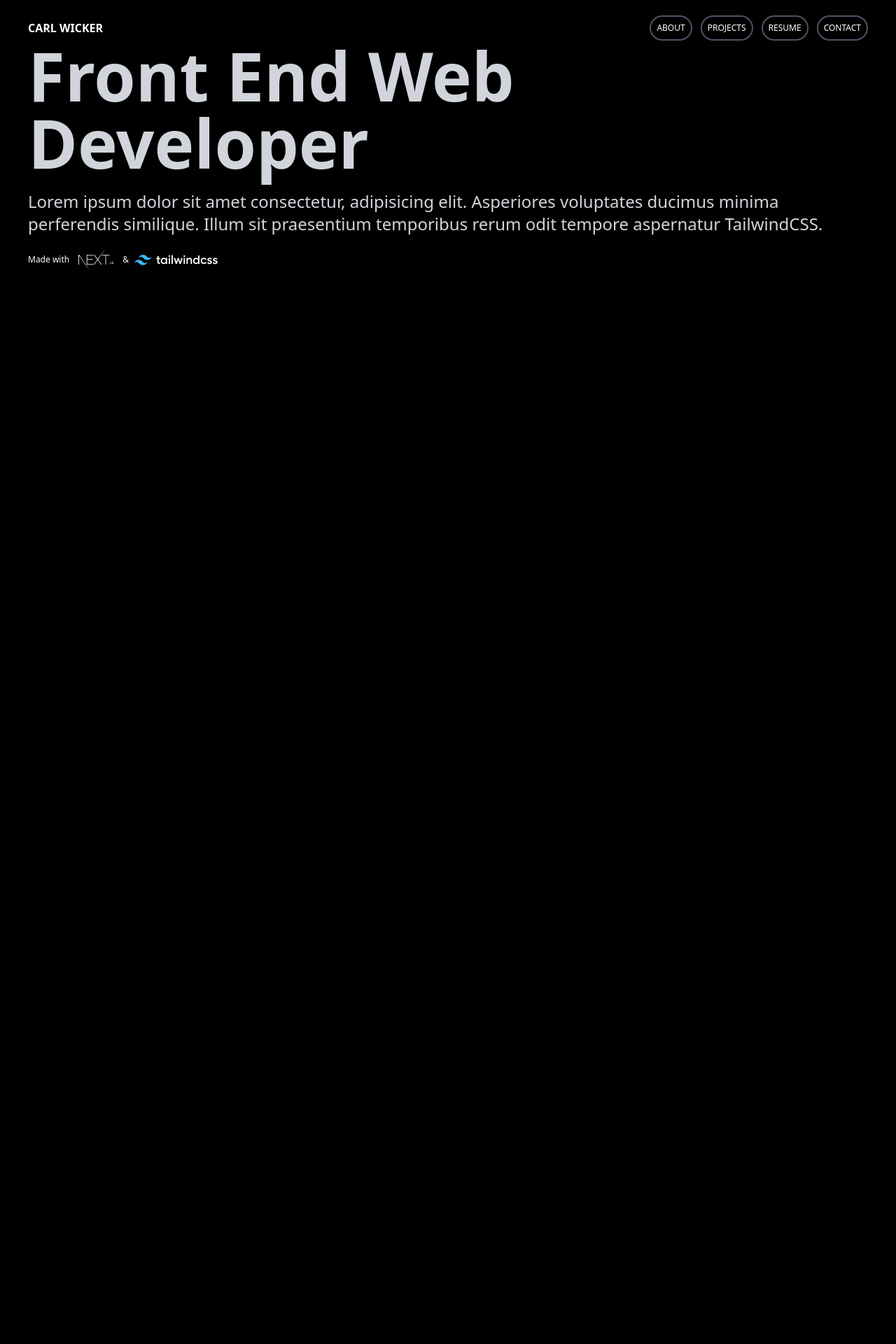
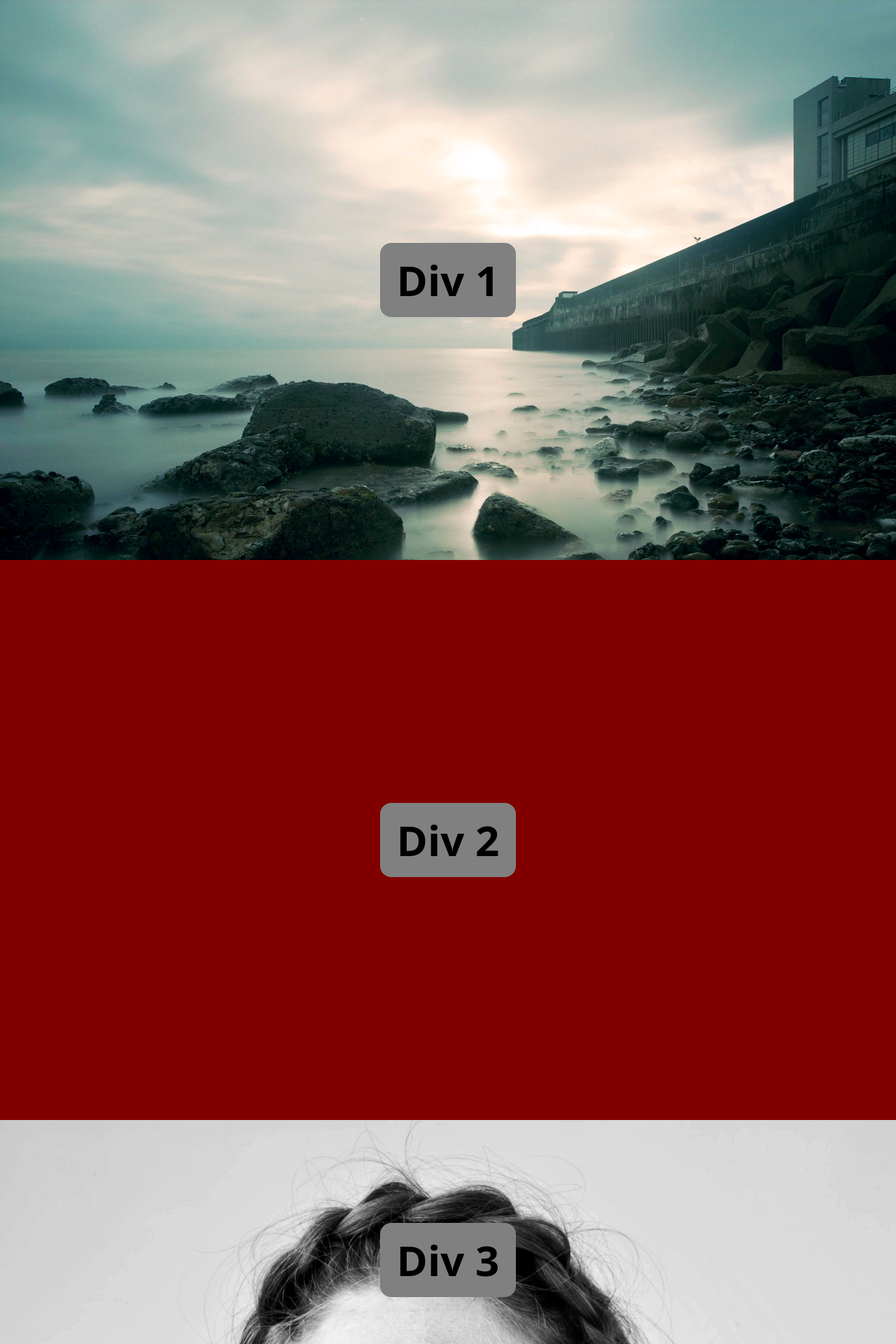
Before and after one commit to carlwicker/carlwicker-nextjs13, a Next.js app: page / in a window 1280 px wide. Shown: the top 1920 px of the page at 70% size. Before the commit the page ends 800 px from the top, so only its background shows below. Built offline with nearby package versions, Linux system fonts and the light colour scheme.

Commit message:
fucking with paralax

```diff
--- a/app/Footer.tsx
+++ b/app/Footer.tsx
@@ -3,7 +3,7 @@ import TailwindCssLogo from "./TailwindCssLogo";
 
 export default function Footer() {
   return (
-    <div className="container flex gap-2  text-white text-xs mx-auto my-0 px-5 items-center">
+    <div className="container flex gap-2  text-white text-xs mx-auto my-0 px-5 items-center z-10">
       <div className="whitespace-nowrap">Made with</div>
       <NextJsLogo />
       <div> & </div>
--- a/app/Hamburger.tsx
+++ b/app/Hamburger.tsx
@@ -1,12 +1,12 @@
 export default function Hamburger() {
   return (
     <svg
-      className="cursor-pointer hover:fill-green-500 transition ease-in duration-200 lg:hidden"
+      className="cursor-pointer hover:fill-gray-500 transition ease-in duration-200 lg:hidden"
       width="25px"
       height="25px"
       viewBox="0 0 16 16"
       xmlns="http://www.w3.org/2000/svg"
-      fill="white"
+      fill="black"
     >
       <title>icn/menu</title>
       <path
--- a/app/Header.tsx
+++ b/app/Header.tsx
@@ -8,40 +8,30 @@ interface IHeader {
 
 export default function Header({ setIsOpen, isOpen }: IHeader) {
   return (
-    <div className="container  flex mx-auto p-5 bg-black justify-between text-white items-center font-1 h-5">
-      <h1 className="text-base font-bold uppercase">Carl Wicker</h1>
-      <nav className="hidden lg:flex gap-3">
+    <div className="container flex mx-auto p-5 text-black justify-between bg-transparent items-center font-1 h-5">
+      <h1 className="text-base font-bold lowercase cursor-pointer">
+        <Link href={"/"} className="cursor-pointer">
+          http://carlwicker.co.uk
+        </Link>
+      </h1>
+      <nav className="hidden lg:flex gap-3 font-thin">
         <Link href={"/about"}>
-          <button
-            className="
-  text-xs
-  border-gray-600
-  border-solid border-2
-  rounded-full
-  p-2
-  uppercase
-  hover:border-dashed
-  hover:border-green-500
-  hover:text-green-500
-  transition
-  ease-in
-  duration-200"
-          >
+          <button className="text-xs p-2 hover:text-gray-500 transition ease-in duration-200 ">
             About
           </button>
         </Link>
         <Link href={"/projects"}>
-          <button className="text-xs border-gray-600 border-solid border-2 rounded-full p-2 uppercase hover:border-dashed hover:border-green-600 hover:text-green-600 transition ease-in duration-200">
+          <button className="text-xs p-2 hover:text-gray-500 transition ease-in duration-200 ">
             Projects
           </button>
         </Link>
         <Link href={"/resume"}>
-          <button className="text-xs border-gray-600 border-solid border-2 rounded-full p-2 uppercase hover:border-dashed hover:border-green-700 hover:text-green-700 transition ease-in duration-200">
+          <button className="text-xs p-2 hover:text-gray-500 transition ease-in duration-200">
             Resume
           </button>
         </Link>
         <Link href={"/contact"}>
-          <button className="text-xs border-gray-600 border-solid border-2 rounded-full p-2 uppercase hover:border-dashed hover:border-green-800 hover:text-green-800 transition ease-in duration-200">
+          <button className="text-xs p-2 hover:text-gray-500 transition ease-in duration-200">
             Contact
           </button>
         </Link>
--- a/app/MobileMenu.tsx
+++ b/app/MobileMenu.tsx
@@ -2,22 +2,26 @@ import Link from "next/link";
 
 export default function MobileMenu() {
   return (
-    <div className=" text-white font-extralight uppercase lg:hidden">
+    <div className=" text-black font-extralight uppercase lg:hidden z-40">
       <div className="container  mx-auto p-5">
         <div className="flex flex-col">
-          <div className="cursor-pointer hover:text-green-400">
-            <Link href={"/"}>Home</Link>
-          </div>
-          <div className="cursor-pointer hover:text-green-500">
+          <Link
+            href={"/"}
+            className="block cursor-pointer text-xs py-1 hover:text-gray-500 transition ease-in duration-200 capitalize"
+          >
+            Home
+          </Link>
+
+          <div className="text-xs py-1 hover:text-gray-500 transition ease-in duration-200 capitalize">
             <Link href={"/about"}>About</Link>
           </div>
-          <div className="cursor-pointer hover:text-green-600">
+          <div className="text-xs py-1 hover:text-gray-500 transition ease-in duration-200 capitalize">
             <Link href={"/projects"}>Projects</Link>
           </div>
-          <div className="cursor-pointer hover:text-green-700">
+          <div className="text-xs py-1 hover:text-gray-500 transition ease-in duration-200 capitalize">
             <Link href={"/resume"}>Resume</Link>
           </div>
-          <div className="cursor-pointer hover:text-green-800">
+          <div className="text-xs py-1 hover:text-gray-500 transition ease-in duration-200 capitalize">
             <Link href={"/contact"}>Contact</Link>
           </div>
         </div>
--- a/app/globals.css
+++ b/app/globals.css
@@ -3,5 +3,9 @@
 @tailwind utilities;
 
 body {
-  background-color: black;
 }
+
+h1,
+nav {
+  font-family: "Times New Roman", Times, serif;
+}
--- a/app/layout.tsx
+++ b/app/layout.tsx
@@ -5,6 +5,7 @@ import { useState } from "react";
 import Header from "./Header";
 import MobileMenu from "./MobileMenu";
 import Footer from "./Footer";
+import ParalaxTest from "./para/page";
 
 export default function RootLayout({
   children,
@@ -16,14 +17,25 @@ export default function RootLayout({
   return (
     <html>
       <head />
-
-      <body className="m-5">
-        <div>
+      <body>
+        {/* <div className="absolute w-full z-10 bg-transparent">
           <Header isOpen={isOpen} setIsOpen={setIsOpen} />
           {isOpen && <MobileMenu />}
         </div>
+
+
+
+        <img
+          src="./img/pic1.webp"
+          alt=""
+          className="absolute z-0"
+          style={{ top: "-50px" }}
+        />
+
+        <div className="absolute z-20 h-full" style={{ bottom: "200px" }}>
+          <Footer />
+        </div> */}
         {children}
-        <Footer />
       </body>
     </html>
   );
--- a/app/page.tsx
+++ b/app/page.tsx
@@ -1,14 +1,19 @@
+import ParalaxTest from "./para/page";
+
 export default function Homepage() {
   return (
-    <div className="container mx-auto flex flex-col justify-center">
-      <h1 className="px-5 text-4xl lg:text-8xl titlecase font-bold text-gray-300">
-        Front End Web Developer
-      </h1>
-      <h2 className=" px-5 lg:p-5 lg:text-2xl text-base font-thin text-gray-300">
-        Lorem ipsum dolor sit amet consectetur, adipisicing elit. Asperiores
-        voluptates ducimus minima perferendis similique. Illum sit praesentium
-        temporibus rerum odit tempore aspernatur TailwindCSS.
-      </h2>
+    <div>
+      <ParalaxTest />
     </div>
+    // <div className="container mx-auto flex flex-col justify-center w-1/2">
+    //   {/* <h1 className="px-5 text-4xl lg:text-8xl titlecase font-bold text-black">
+    //     Front End Web Developer
+    //   </h1>
+    //   <h2 className=" px-5 lg:p-5 lg:text-2xl text-base font-thin text-black">
+    //     Lorem ipsum dolor sit amet consectetur, adipisicing elit. Asperiores
+    //     voluptates ducimus minima perferendis similique. Illum sit praesentium
+    //     temporibus rerum odit tempore aspernatur TailwindCSS.
+    //   </h2> */}
+    // </div>
   );
 }
--- /dev/null
+++ b/app/para/globals.css
@@ -0,0 +1,43 @@
+* {
+  border: 0;
+  padding: 0;
+  margin: 0;
+  box-sizing: border-box;
+}
+
+section {
+  display: flex;
+  flex-direction: column;
+  align-items: center;
+  justify-content: center;
+  font-weight: bold;
+  width: 100%;
+  height: 100vh;
+}
+
+h2 {
+  font-size: 60px;
+  background-color: gray;
+  padding: 8px 24px;
+  border-radius: 16px;
+}
+
+section:nth-child(1) {
+  background-image: url("/img/pic2.webp");
+  background-size: cover;
+}
+
+section:nth-child(2) {
+  background-color: maroon;
+}
+
+section:nth-child(3) {
+  height: 400px;
+  background-image: url("/img/pic1.webp");
+  background-size: cover;
+  background-attachment: fixed;
+}
+
+section:nth-child(3) {
+  background-color: darkolivegreen;
+}
--- /dev/null
+++ b/app/para/page.tsx
@@ -0,0 +1,32 @@
+"use client";
+
+import { useEffect } from "react";
+import "./globals.css";
+
+export default function ParalaxTest() {
+  useEffect(() => {
+    const parallax: any = document.getElementById("paralax");
+
+    window.addEventListener("scroll", () => {
+      let offset = window.pageYOffset;
+      parallax.style.backgroundPositionY = offset * 0.7 + "px";
+    });
+  }, []);
+
+  return (
+    <>
+      <section className="bg-red-700" id="paralax">
+        <h2>Div 1</h2>
+      </section>
+      <section className="bg-blue-700">
+        <h2>Div 2</h2>
+      </section>
+      <section className="bg-green-700">
+        <h2>Div 3</h2>
+      </section>
+      <section className="bg-orange-700">
+        <h2>Div 4</h2>
+      </section>
+    </>
+  );
+}
```
Also changed, not shown: public/img/pic1.webp (added), public/img/pic2.webp (added).
